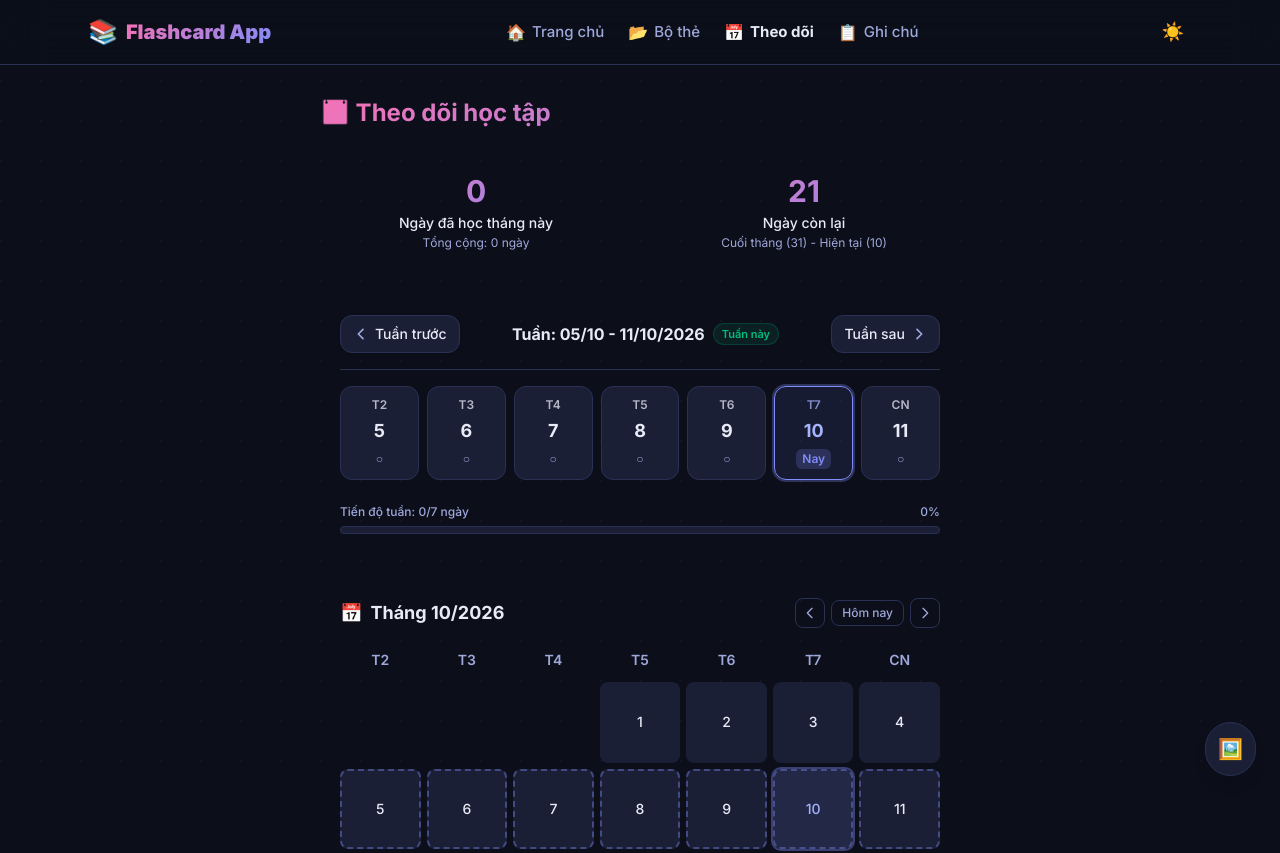
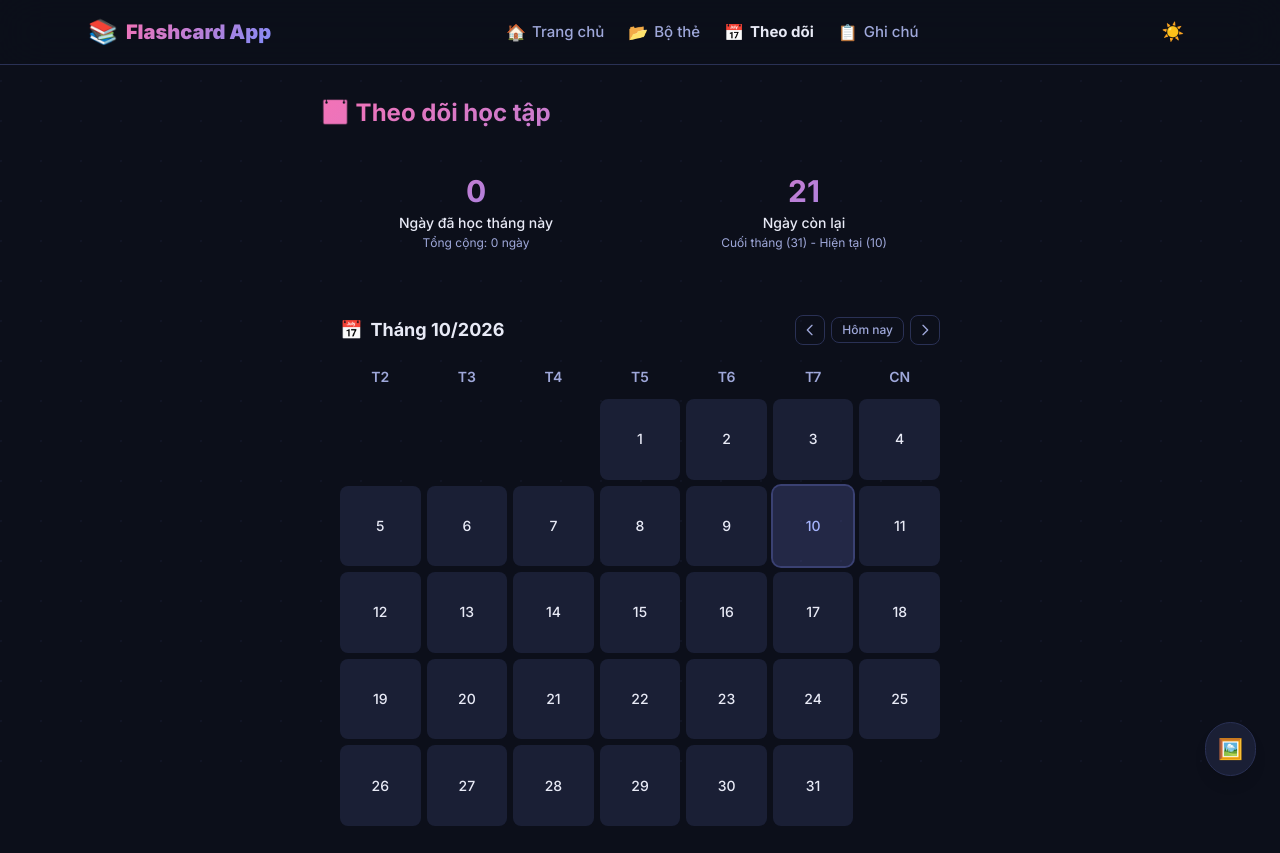
Before and after one commit to nguyencongtrung2001/Learn-Japan, a Next.js app: page /tracker in a window 1280 px wide. Shown: the top 853 px of the page. Built offline with nearby package versions, Linux system fonts and the light colour scheme.

Commit message:
xóa theo dõi tuần

```diff
--- a/components/folder/monthly-tracker.tsx
+++ b/components/folder/monthly-tracker.tsx
@@ -8,11 +8,6 @@ import {
   eachDayOfInterval,
   getDay,
   isSameDay,
-  addWeeks,
-  subWeeks,
-  startOfWeek,
-  endOfWeek,
-  isSameWeek,
   addMonths,
   subMonths,
 } from "date-fns";
@@ -33,7 +28,6 @@ export function MonthlyTracker() {
     }
     return new Set<string>();
   });
-  const [currentWeekDate, setCurrentWeekDate] = useState<Date>(() => new Date());
   const [viewMonthDate, setViewMonthDate] = useState<Date>(() => new Date());
 
   const save = (set: Set<string>) => {
@@ -63,42 +57,6 @@ export function MonthlyTracker() {
     k.startsWith(currentMonthPrefix)
   ).length;
   const totalStreakCount = selectedDates.size;
-
-  // Week navigation calculation (Monday to Sunday)
-  const weekStart = startOfWeek(currentWeekDate, { weekStartsOn: 1 });
-  const weekEnd = endOfWeek(currentWeekDate, { weekStartsOn: 1 });
-  const weekDays = eachDayOfInterval({ start: weekStart, end: weekEnd });
-  const isCurrentWeek = isSameWeek(currentWeekDate, today, { weekStartsOn: 1 });
-
-  const weekCompletedCount = weekDays.filter((d) =>
-    selectedDates.has(format(d, "yyyy-MM-dd"))
-  ).length;
-  const weekPercent = Math.round((weekCompletedCount / 7) * 100);
-
-  const handlePrevWeek = () => {
-    const prev = subWeeks(currentWeekDate, 1);
-    setCurrentWeekDate(prev);
-    // Sync month calendar if week is completely in another month
-    const prevStart = startOfWeek(prev, { weekStartsOn: 1 });
-    if (format(prevStart, "yyyy-MM") !== format(viewMonthDate, "yyyy-MM")) {
-      setViewMonthDate(prevStart);
-    }
-  };
-
-  const handleNextWeek = () => {
-    const next = addWeeks(currentWeekDate, 1);
-    setCurrentWeekDate(next);
-    // Sync month calendar if week is completely in another month
-    const nextStart = startOfWeek(next, { weekStartsOn: 1 });
-    if (format(nextStart, "yyyy-MM") !== format(viewMonthDate, "yyyy-MM")) {
-      setViewMonthDate(nextStart);
-    }
-  };
-
-  const handleResetToCurrentWeek = () => {
-    setCurrentWeekDate(new Date());
-    setViewMonthDate(new Date());
-  };
 
   // Month calendar calculation (Monday to Sunday)
   const viewMonthStart = startOfMonth(viewMonthDate);
@@ -152,144 +110,6 @@ export function MonthlyTracker() {
         </div>
       </div>
 
-      {/* Weekly View with 2 Arrow Buttons on Both Sides */}
-      <div className="card p-5 space-y-4">
-        {/* Navigation Bar: Arrow Left on left, Title in middle, Arrow Right on right */}
-        <div className="flex items-center justify-between gap-2 border-b border-border pb-4">
-          {/* Button Arrow Left: Tuần trước */}
-          <button
-            onClick={handlePrevWeek}
-            className="flex items-center gap-1.5 px-3 py-2 rounded-xl text-sm font-medium bg-surface hover:bg-surface-hover border border-border text-foreground transition-all duration-200 hover:scale-[1.02] active:scale-95 shadow-sm cursor-pointer select-none"
-            title="Xem tuần trước"
-            aria-label="Xem tuần trước"
-          >
-            <svg
-              className="w-4 h-4 text-foreground-muted"
-              fill="none"
-              viewBox="0 0 24 24"
-              stroke="currentColor"
-            >
-              <path
-                strokeLinecap="round"
-                strokeLinejoin="round"
-                strokeWidth={2.5}
-                d="M15 19l-7-7 7-7"
-              />
-            </svg>
-            <span className="hidden sm:inline">Tuần trước</span>
-          </button>
-
-          {/* Week Info in Center */}
-          <div className="text-center px-1">
-            <div className="flex items-center justify-center gap-2">
-              <h3 className="text-sm sm:text-base font-bold text-foreground">
-                Tuần: {format(weekStart, "dd/MM")} - {format(weekEnd, "dd/MM/yyyy")}
-              </h3>
-              {isCurrentWeek ? (
-                <span className="px-2 py-0.5 text-[11px] font-semibold rounded-full bg-emerald-500/10 text-emerald-500 border border-emerald-500/20 whitespace-nowrap">
-                  Tuần này
-                </span>
-              ) : null}
-            </div>
-            {!isCurrentWeek && (
-              <button
-                onClick={handleResetToCurrentWeek}
-                className="text-xs text-indigo hover:text-indigo-light underline mt-1 transition-colors cursor-pointer"
-              >
-                Quay về tuần hiện tại
-              </button>
-            )}
-          </div>
-
-          {/* Button Arrow Right: Tuần sau */}
-          <button
-            onClick={handleNextWeek}
-            className="flex items-center gap-1.5 px-3 py-2 rounded-xl text-sm font-medium bg-surface hover:bg-surface-hover border border-border text-foreground transition-all duration-200 hover:scale-[1.02] active:scale-95 shadow-sm cursor-pointer select-none"
-            title="Xem tuần sau"
-            aria-label="Xem tuần sau"
-          >
-            <span className="hidden sm:inline">Tuần sau</span>
-            <svg
-              className="w-4 h-4 text-foreground-muted"
-              fill="none"
-              viewBox="0 0 24 24"
-              stroke="currentColor"
-            >
-              <path
-                strokeLinecap="round"
-                strokeLinejoin="round"
-                strokeWidth={2.5}
-                d="M9 5l7 7-7 7"
-              />
-            </svg>
-          </button>
-        </div>
-
-        {/* 7 Days of the Week */}
-        <div className="grid grid-cols-7 gap-1.5 sm:gap-2 text-center">
-          {weekDays.map((d) => {
-            const key = format(d, "yyyy-MM-dd");
-            const isToday = isSameDay(d, today);
-            const selected = selectedDates.has(key);
-            // Day name in VN: T2, T3, T4, T5, T6, T7, CN
-            const dayNames = ["CN", "T2", "T3", "T4", "T5", "T6", "T7"];
-            const dayLabel = dayNames[getDay(d)];
-
-            return (
-              <button
-                key={key}
-                onClick={() => toggleDate(d)}
-                className={`
-                  flex flex-col items-center justify-between p-1.5 sm:p-2.5 rounded-xl border transition-all duration-200 cursor-pointer select-none
-                  ${
-                    selected
-                      ? "bg-emerald-500/15 border-emerald-500 text-emerald-600 dark:text-emerald-400 shadow-sm shadow-emerald-500/20 scale-[1.02]"
-                      : isToday
-                        ? "bg-indigo/10 border-indigo text-indigo-light ring-2 ring-indigo/30"
-                        : "bg-surface hover:bg-surface-hover border-border text-foreground"
-                  }
-                `}
-                title={`${dayLabel} ${format(d, "dd/MM/yyyy")}: ${
-                  selected ? "Đã học" : "Chưa học"
-                }`}
-              >
-                <span className="text-[11px] sm:text-xs font-semibold opacity-75">
-                  {dayLabel}
-                </span>
-                <span className="text-sm sm:text-lg font-bold my-0.5 sm:my-1">
-                  {format(d, "d")}
-                </span>
-                <span
-                  className={`text-[10px] sm:text-xs font-semibold px-1 sm:px-1.5 py-0.5 rounded-md ${
-                    selected
-                      ? "bg-emerald-500 text-white"
-                      : isToday
-                        ? "bg-indigo/20 text-indigo font-bold"
-                        : "text-foreground-muted"
-                  }`}
-                >
-                  {selected ? "✓" : isToday ? "Nay" : "○"}
-                </span>
-              </button>
-            );
-          })}
-        </div>
-
-        {/* Weekly Completion Progress */}
-        <div className="pt-2">
-          <div className="flex items-center justify-between text-xs text-foreground-muted mb-1.5 font-medium">
-            <span>Tiến độ tuần: {weekCompletedCount}/7 ngày</span>
-            <span>{weekPercent}%</span>
-          </div>
-          <div className="w-full h-2 rounded-full bg-surface border border-border overflow-hidden">
-            <div
-              className="h-full bg-gradient-to-r from-emerald-500 to-teal-400 transition-all duration-300 rounded-full"
-              style={{ width: `${weekPercent}%` }}
-            />
-          </div>
-        </div>
-      </div>
-
       {/* Monthly Calendar View */}
       <div className="card p-5">
         <div className="flex items-center justify-between mb-4">
@@ -319,10 +139,7 @@ export function MonthlyTracker() {
               </svg>
             </button>
             <button
-              onClick={() => {
-                setViewMonthDate(new Date());
-                setCurrentWeekDate(new Date());
-              }}
+              onClick={() => setViewMonthDate(new Date())}
               className="px-2.5 py-1 text-xs font-medium rounded-lg hover:bg-surface-hover border border-border text-foreground-muted hover:text-foreground transition-colors cursor-pointer"
               title="Về tháng hiện tại"
             >
@@ -372,9 +189,6 @@ export function MonthlyTracker() {
               const key = format(d, "yyyy-MM-dd");
               const isToday = isSameDay(d, today);
               const selected = selectedDates.has(key);
-              const isInCurrentWeek = isSameWeek(d, currentWeekDate, {
-                weekStartsOn: 1,
-              });
 
               return (
                 <button
@@ -389,11 +203,6 @@ export function MonthlyTracker() {
                         : isToday
                           ? "bg-indigo/20 text-indigo-light ring-2 ring-indigo/40"
                           : "bg-surface hover:bg-surface-hover text-foreground"
-                    }
-                    ${
-                      isInCurrentWeek && !selected
-                        ? "border-2 border-dashed border-indigo/40"
-                        : ""
                     }
                   `}
                   title={`${format(d, "dd/MM/yyyy")}: ${
@@ -419,10 +228,6 @@ export function MonthlyTracker() {
           Hôm nay
         </span>
         <span className="flex items-center gap-2">
-          <span className="w-3 h-3 rounded border-2 border-dashed border-indigo/50 inline-block" />
-          Tuần đang xem
-        </span>
-        <span className="flex items-center gap-2">
           <span className="w-3 h-3 rounded bg-surface inline-block border border-border" />
           Chưa học
         </span>
```
